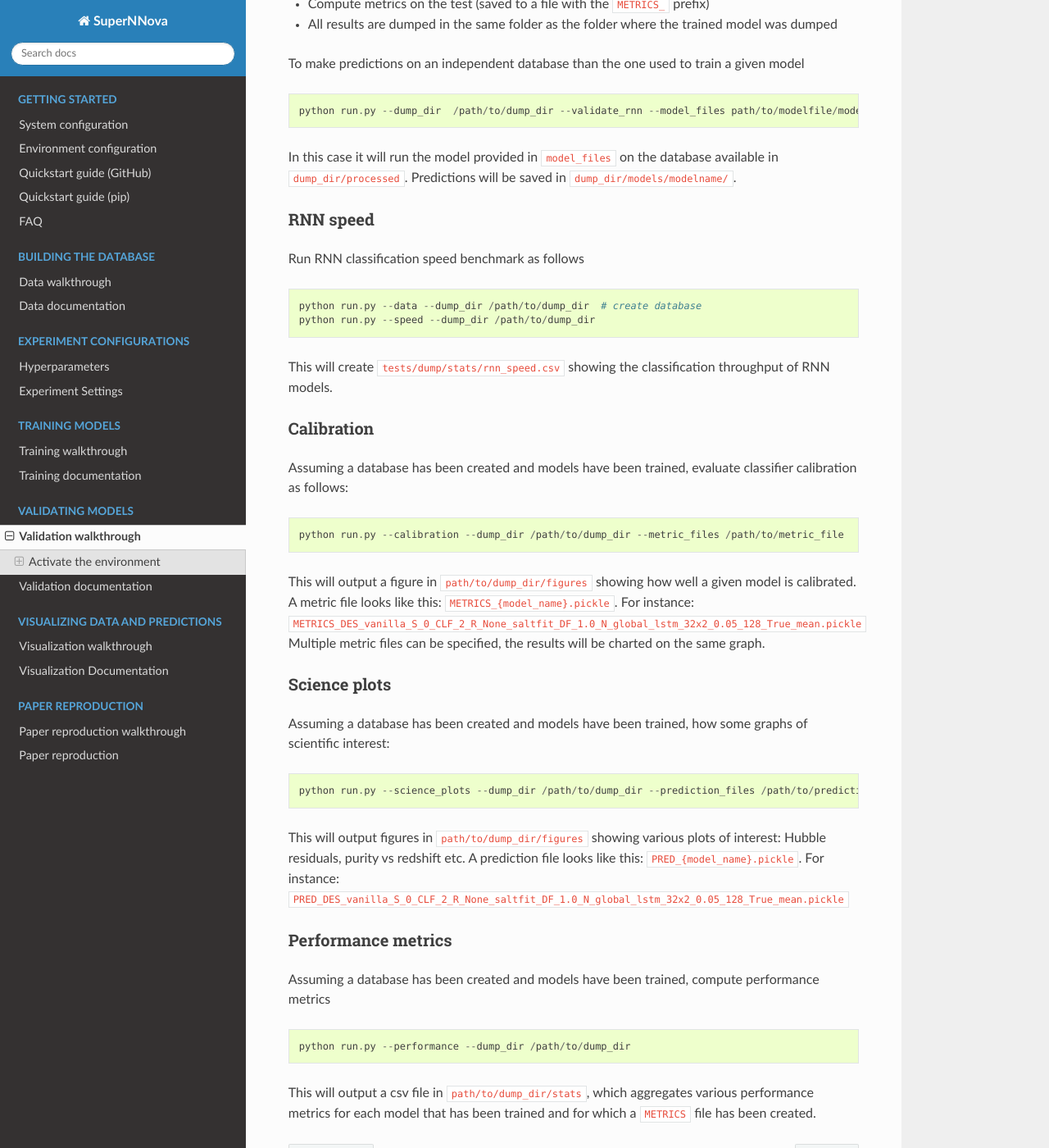
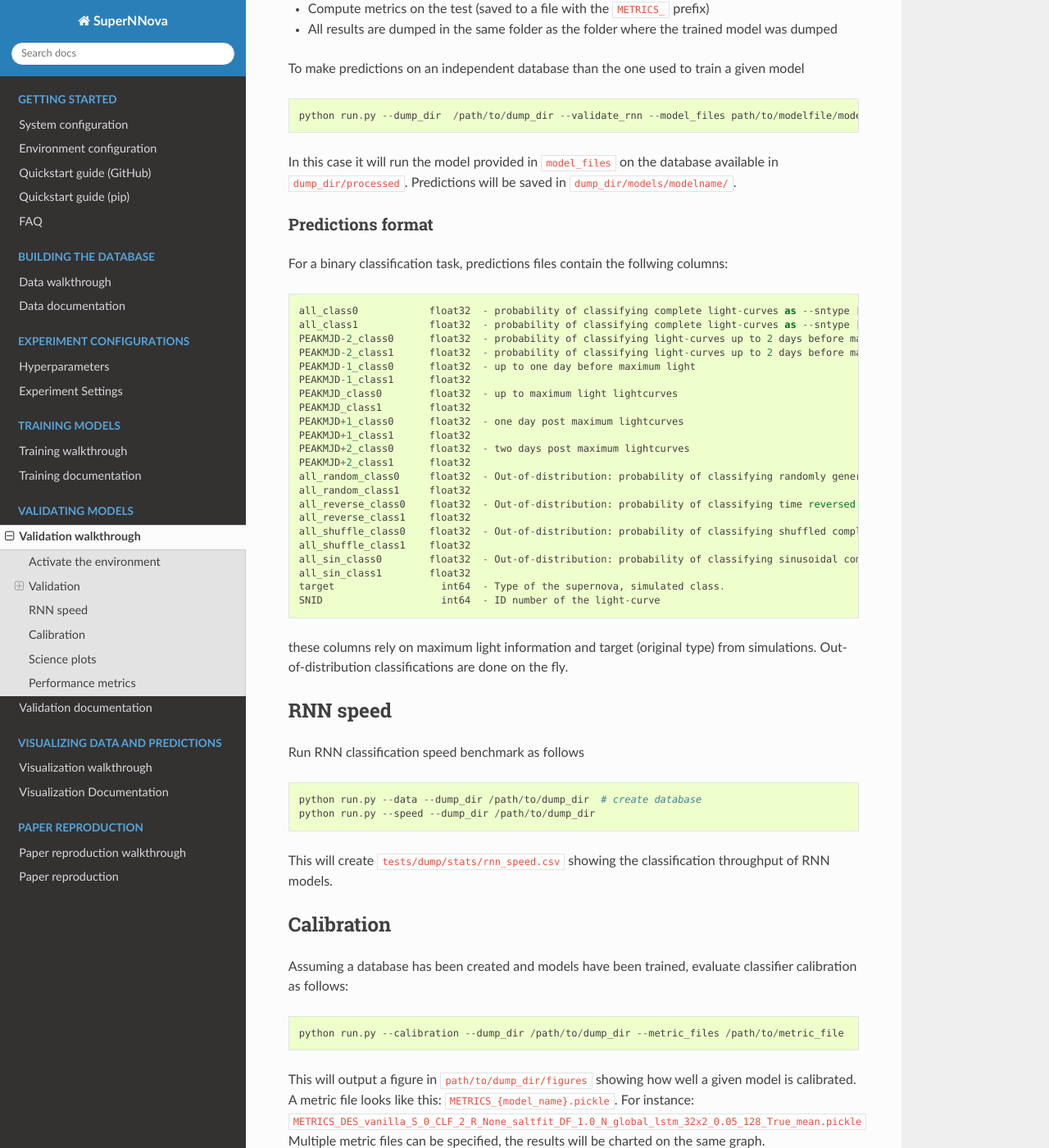
Before and after one commit to supernnova/SuperNNova, a Sphinx documentation site: the page built from docs/validation/index.rst, in a window 1280 px wide and 1400 px high, scrolled down 1009 px. Shown: the whole window at 82% size. Built offline with Sphinx 7.4.7 and the Read the Docs theme 2.0.0, drawn with Linux system fonts in a browser that asks for light colours.

Commit message:
adding PRED description to docs

```diff
--- a/docs/validation/index.rst
+++ b/docs/validation/index.rst
@@ -20,7 +20,7 @@
 
 
 Validation
-~~~~~~~~~~~~~~~
+-------------------------------
 
 Assuming a database has been created and models have been trained, a model can be validated as follows:
 
@@ -57,9 +57,40 @@
 
 In this case it will run the model provided in ``model_files`` on the database available in ``dump_dir/processed``. Predictions will be saved in ``dump_dir/models/modelname/``.
 
+Predictions format
+~~~~~~~~~~~~~~~~~~~~~
+For a binary classification task, predictions files contain the follwing columns:
+
+.. code::
+
+    all_class0            float32  - probability of classifying complete light-curves as --sntype [0] (usually Ia)
+    all_class1            float32  - probability of classifying complete light-curves as --sntype [1:] (usually nonIas)
+    PEAKMJD-2_class0      float32  - probability of classifying light-curves up to 2 days before maximum as --sntype [0] (usually Ia)
+    PEAKMJD-2_class1      float32  - probability of classifying light-curves up to 2 days before maximum as  --sntype [1:] (usually nonIas)
+    PEAKMJD-1_class0      float32  - up to one day before maximum light
+    PEAKMJD-1_class1      float32
+    PEAKMJD_class0        float32  - up to maximum light lightcurves
+    PEAKMJD_class1        float32
+    PEAKMJD+1_class0      float32  - one day post maximum lightcurves
+    PEAKMJD+1_class1      float32
+    PEAKMJD+2_class0      float32  - two days post maximum lightcurves
+    PEAKMJD+2_class1      float32
+    all_random_class0     float32  - Out-of-distribution: probability of classifying randomly generated complete lightcurves as --sntype [0]
+    all_random_class1     float32
+    all_reverse_class0    float32  - Out-of-distribution: probability of classifying time reversed complete lightcurves as --sntype [0]
+    all_reverse_class1    float32
+    all_shuffle_class0    float32  - Out-of-distribution: probability of classifying shuffled complete lightcurves (permutations of time-series) as --sntype [0]
+    all_shuffle_class1    float32
+    all_sin_class0        float32  - Out-of-distribution: probability of classifying sinusoidal complete lightcurves (permutations of time-series) as --sntype [0]
+    all_sin_class1        float32
+    target                  int64  - Type of the supernova, simulated class.
+    SNID                    int64  - ID number of the light-curve
+
+these columns rely on maximum light information and target (original type) from simulations. Out-of-distribution classifications are done on the fly.
+
 
 RNN speed
-~~~~~~~~~~
+-------------------------------
 
 Run RNN classification speed benchmark as follows
 
@@ -72,7 +103,7 @@
 
 
 Calibration
-~~~~~~~~~~~~~~
+-------------------------------
 
 Assuming a database has been created and models have been trained, evaluate classifier calibration as follows:
 
@@ -86,7 +117,7 @@
 
 
 Science plots
-~~~~~~~~~~~~~~
+-------------------------------
 
 Assuming a database has been created and models have been trained, how some graphs of scientific interest:
 
@@ -99,7 +130,7 @@
 
 
 Performance metrics
-~~~~~~~~~~~~~~~~~~~~~
+-------------------------------
 
 Assuming a database has been created and models have been trained, compute performance metrics
 
```
